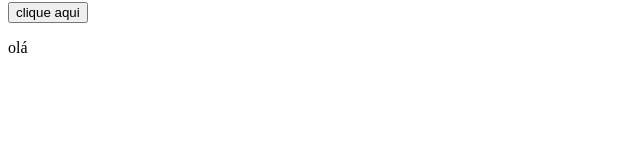
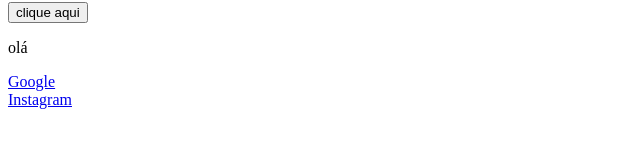
Before and after one commit to JosielJrr/exercicios-javascript, a plain HTML site: page 7_manipulando_DOM/index.html in a window 1280 px wide. Shown: the part 335-482 px from the top of the page, without its empty margins (0-640 px from the left). Drawn offline with Linux system fonts and the light colour scheme.

Commit message:
Reorganiza pastas, adicona conteúdos na pasta manipulando_DOM

```diff
--- a/8_manipulando_DOM/index.html
+++ b/7_manipulando_DOM/index.html
@@ -36,6 +36,13 @@
         <p>olá</p>
     </div>
 
+    <div>
+        <a href="#">Google</a>
+    </div>
+    <div>
+        <a href="#">Instagram</a>
+    </div>
+
     <script src="script.js"></script>
 </body>
 
```
Also changed, not shown: 7_manipulando_DOM/script.js (renamed from 8_manipulando_DOM/script.js, +36 -0 lines), 6_export_import/funcoes_auxiliares.js (renamed from 7_export_import/funcoes_auxiliares.js), 6_export_import/main.js (renamed from 7_export_import/main.js), 7_manipulando_DOM/style.css (renamed from 8_manipulando_DOM/style.css), 8_assincronismo/2_promises/dados.csv (renamed from 6_assincronismo/dados.csv), 8_assincronismo/2_promises/promises.js (line endings or trailing spaces), 8_assincronismo/2_promises/rotina.csv (renamed from 6_assincronismo/rotina.csv).
